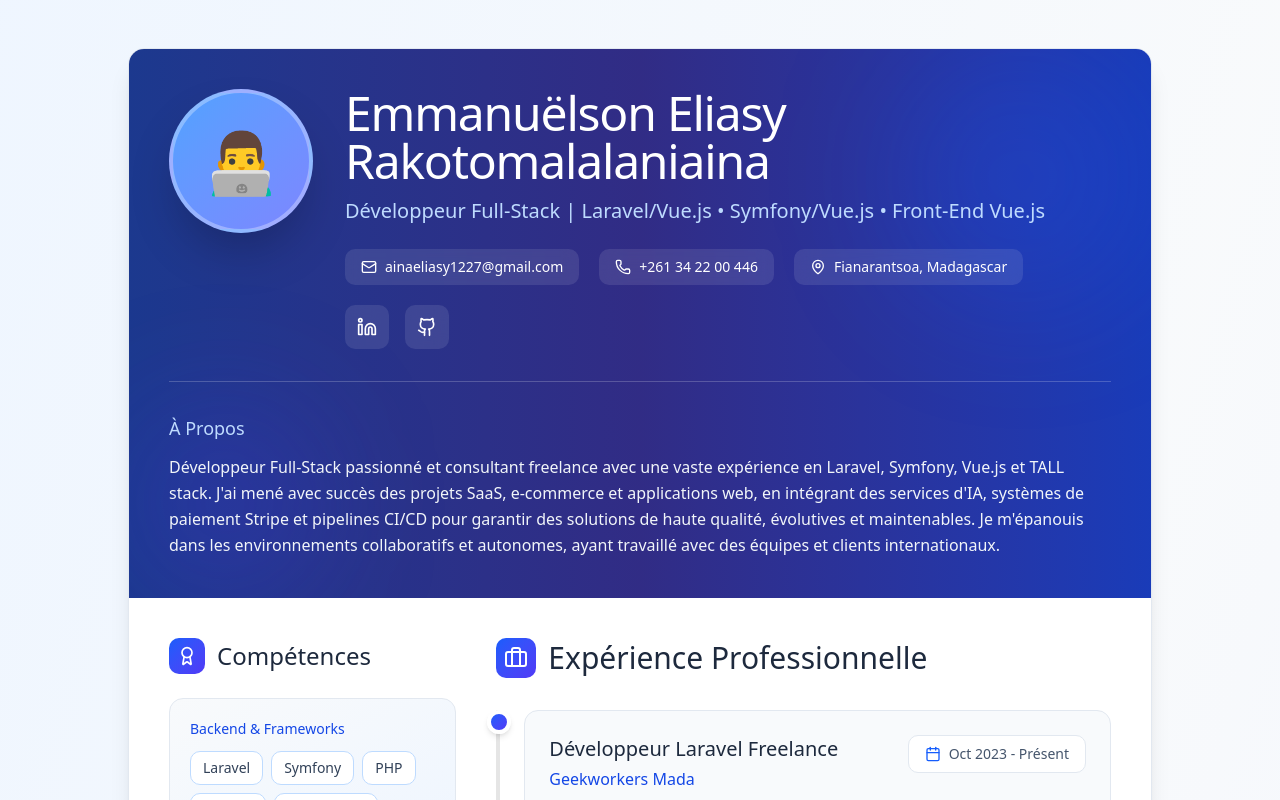
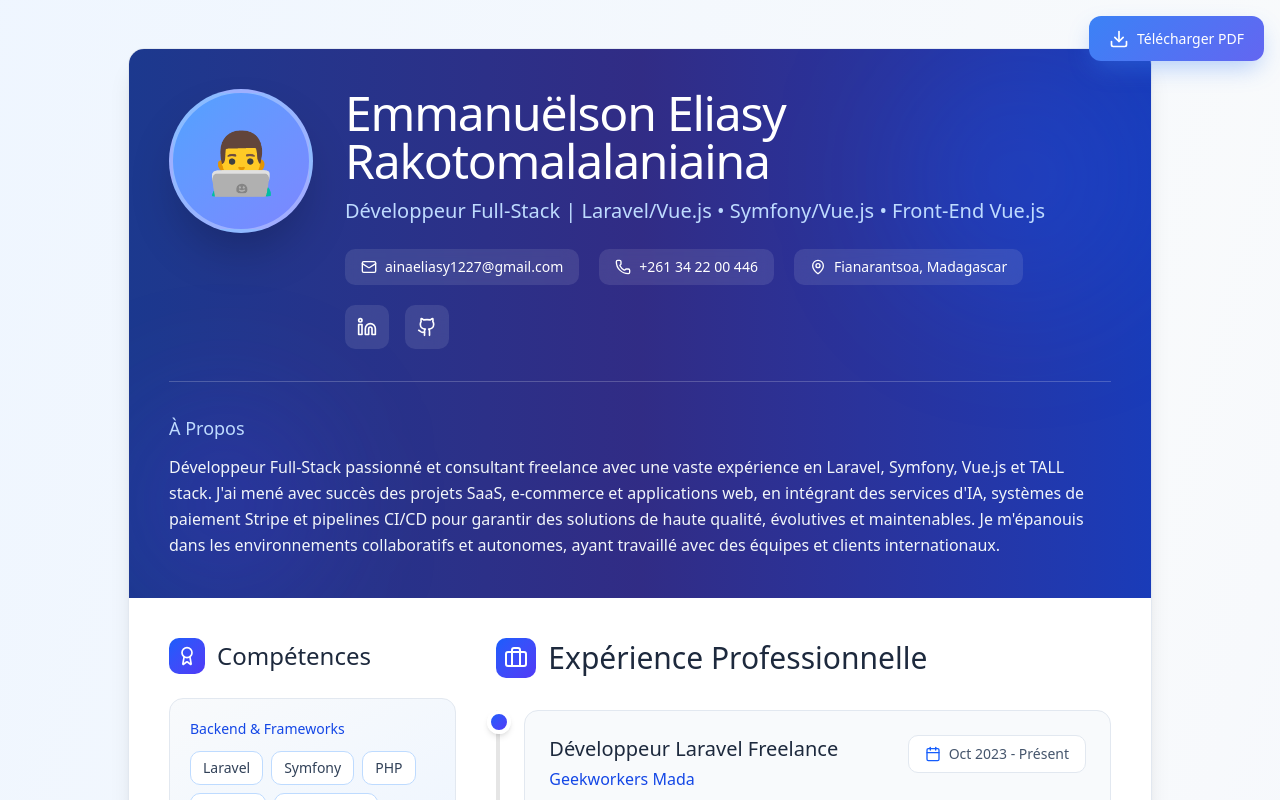
Before and after one commit to ainaeliasy/CV, a React (Vite) app: page / in a window 1280 px wide. Shown: the top 800 px of the page. Built offline with nearby package versions, Linux system fonts and the light colour scheme.

Commit message:
feat: Initialize React application with Tailwind CSS and add a PDF download component.

```diff
--- a/src/App.tsx
+++ b/src/App.tsx
@@ -5,9 +5,12 @@ import { Experience } from './components/Experience';
 import { Education } from './components/Education';
 import { Skills } from './components/Skills';
 import { Languages as LanguagesSection } from './components/Languages';
+import { DownloadPDFButton } from './components/DownloadPDFButton';
 
 export default function App() {
   return (
+    <>
+      <DownloadPDFButton />
       <div className="min-h-screen bg-gradient-to-br from-blue-50 via-slate-50 to-indigo-50 py-12 px-4">
         <div className="max-w-5xl mx-auto bg-white shadow-xl rounded-2xl overflow-hidden border border-slate-200">
           {/* En-tête avec informations personnelles */}
@@ -28,5 +31,6 @@ export default function App() {
           </div>
         </div>
       </div>
+    </>
   );
 }
--- /dev/null
+++ b/src/components/DownloadPDFButton.tsx
@@ -0,0 +1,19 @@
+import React from 'react';
+import { Download } from 'lucide-react';
+
+export function DownloadPDFButton() {
+  const handleDownload = () => {
+    window.print();
+  };
+
+  return (
+    <button
+      onClick={handleDownload}
+      className="download-pdf-btn"
+      title="Télécharger en PDF (Ctrl+P)"
+    >
+      <Download className="w-5 h-5" />
+      <span>Télécharger PDF</span>
+    </button>
+  );
+}
--- a/src/index.css
+++ b/src/index.css
@@ -1,7 +1,11 @@
 /*! tailwindcss v4.1.3 | MIT License | https://tailwindcss.com */
 @layer properties {
   @supports (((-webkit-hyphens: none)) and (not (margin-trim: inline))) or ((-moz-orient: inline) and (not (color: rgb(from red r g b)))) {
-    *, :before, :after, ::backdrop {
+
+    *,
+    :before,
+    :after,
+    ::backdrop {
       --tw-space-y-reverse: 0;
       --tw-border-style: solid;
       --tw-gradient-position: initial;
@@ -60,7 +64,9 @@
 }
 
 @layer theme {
-  :root, :host {
+
+  :root,
+  :host {
     --font-sans: ui-sans-serif, system-ui, sans-serif, "Apple Color Emoji", "Segoe UI Emoji", "Segoe UI Symbol", "Noto Color Emoji";
     --font-mono: ui-monospace, SFMono-Regular, Menlo, Monaco, Consolas, "Liberation Mono", "Courier New", monospace;
     --color-blue-50: oklch(.97 .014 254.604);
@@ -122,7 +128,11 @@
 }
 
 @layer base {
-  *, :after, :before, ::backdrop {
+
+  *,
+  :after,
+  :before,
+  ::backdrop {
     box-sizing: border-box;
     border: 0 solid;
     margin: 0;
@@ -136,7 +146,8 @@
     padding: 0;
   }
 
-  html, :host {
+  html,
+  :host {
     -webkit-text-size-adjust: 100%;
     tab-size: 4;
     line-height: 1.5;
@@ -161,7 +172,12 @@
     text-decoration: underline dotted;
   }
 
-  h1, h2, h3, h4, h5, h6 {
+  h1,
+  h2,
+  h3,
+  h4,
+  h5,
+  h6 {
     font-size: inherit;
     font-weight: inherit;
   }
@@ -173,11 +189,15 @@
     text-decoration: inherit;
   }
 
-  b, strong {
+  b,
+  strong {
     font-weight: bolder;
   }
 
-  code, kbd, samp, pre {
+  code,
+  kbd,
+  samp,
+  pre {
     font-family: var(--default-mono-font-family, ui-monospace, SFMono-Regular, Menlo, Monaco, Consolas, "Liberation Mono", "Courier New", monospace);
     font-feature-settings: var(--default-mono-font-feature-settings, normal);
     font-variation-settings: var(--default-mono-font-variation-settings, normal);
@@ -188,7 +208,8 @@
     font-size: 80%;
   }
 
-  sub, sup {
+  sub,
+  sup {
     vertical-align: baseline;
     font-size: 75%;
     line-height: 0;
@@ -221,21 +242,35 @@
     display: list-item;
   }
 
-  ol, ul, menu {
+  ol,
+  ul,
+  menu {
     list-style: none;
   }
 
-  img, svg, video, canvas, audio, iframe, embed, object {
+  img,
+  svg,
+  video,
+  canvas,
+  audio,
+  iframe,
+  embed,
+  object {
     vertical-align: middle;
     display: block;
   }
 
-  img, video {
+  img,
+  video {
     max-width: 100%;
     height: auto;
   }
 
-  button, input, select, optgroup, textarea {
+  button,
+  input,
+  select,
+  optgroup,
+  textarea {
     font: inherit;
     font-feature-settings: inherit;
     font-variation-settings: inherit;
@@ -341,7 +376,8 @@
     box-shadow: none;
   }
 
-  button, input:where([type="button"], [type="reset"], [type="submit"]) {
+  button,
+  input:where([type="button"], [type="reset"], [type="submit"]) {
     appearance: button;
   }
 
@@ -413,7 +449,9 @@
     line-height: 1.5;
   }
 
-  :where(:not(:has([class*=" text-"]), :not(:has([class^="text-"])))) h4, :where(:not(:has([class*=" text-"]), :not(:has([class^="text-"])))) label, :where(:not(:has([class*=" text-"]), :not(:has([class^="text-"])))) button {
+  :where(:not(:has([class*=" text-"]), :not(:has([class^="text-"])))) h4,
+  :where(:not(:has([class*=" text-"]), :not(:has([class^="text-"])))) label,
+  :where(:not(:has([class*=" text-"]), :not(:has([class^="text-"])))) button {
     font-size: var(--text-base);
     font-weight: var(--font-weight-medium);
     line-height: 1.5;
@@ -670,7 +708,7 @@
   }
 
   .rounded-xl {
-    border-radius: calc(var(--radius)  + 4px);
+    border-radius: calc(var(--radius) + 4px);
   }
 
   .border {
@@ -1106,67 +1144,67 @@
     }
   }
 
-  @media (width >= 40rem) {
+  @media (width >=40rem) {
     .sm\:flex-row {
       flex-direction: row;
     }
   }
 
-  @media (width >= 40rem) {
+  @media (width >=40rem) {
     .sm\:items-start {
       align-items: flex-start;
     }
   }
 
-  @media (width >= 40rem) {
+  @media (width >=40rem) {
     .sm\:justify-between {
       justify-content: space-between;
     }
   }
 
-  @media (width >= 48rem) {
+  @media (width >=48rem) {
     .md\:col-span-1 {
       grid-column: span 1 / span 1;
     }
   }
 
-  @media (width >= 48rem) {
+  @media (width >=48rem) {
     .md\:col-span-2 {
       grid-column: span 2 / span 2;
     }
   }
 
-  @media (width >= 48rem) {
+  @media (width >=48rem) {
     .md\:grid-cols-3 {
       grid-template-columns: repeat(3, minmax(0, 1fr));
     }
   }
 
-  @media (width >= 48rem) {
+  @media (width >=48rem) {
     .md\:flex-row {
       flex-direction: row;
     }
   }
 
-  @media (width >= 48rem) {
+  @media (width >=48rem) {
     .md\:items-start {
       align-items: flex-start;
     }
   }
 
-  @media (width >= 48rem) {
+  @media (width >=48rem) {
     .md\:justify-start {
       justify-content: flex-start;
     }
   }
 
-  @media (width >= 48rem) {
+  @media (width >=48rem) {
     .md\:text-left {
       text-align: left;
     }
   }
 
-  @media (width >= 48rem) {
+  @media (width >=48rem) {
     .md\:text-5xl {
       font-size: var(--text-5xl);
       line-height: var(--tw-leading, var(--text-5xl--line-height));
@@ -1541,3 +1579,91 @@ html {
   inherits: false;
   initial-value: 1;
 }
+
+/* ========================================
+   Download PDF Button
+   ======================================== */
+
+.download-pdf-btn {
+  position: fixed;
+  top: 1rem;
+  right: 1rem;
+  display: flex;
+  align-items: center;
+  gap: 0.5rem;
+  padding: 0.75rem 1.25rem;
+  background: linear-gradient(135deg, #3b82f6 0%, #6366f1 100%);
+  color: white;
+  border: none;
+  border-radius: 0.75rem;
+  font-weight: 500;
+  font-size: 0.875rem;
+  cursor: pointer;
+  box-shadow: 0 10px 25px -5px rgba(59, 130, 246, 0.4);
+  transition: all 0.2s ease;
+  z-index: 1000;
+}
+
+.download-pdf-btn:hover {
+  transform: translateY(-2px);
+  box-shadow: 0 15px 35px -5px rgba(59, 130, 246, 0.5);
+}
+
+.download-pdf-btn:active {
+  transform: translateY(0);
+}
+
+/* ========================================
+   Print Styles - Preserves exact layout
+   ======================================== */
+
+@media print {
+  @page {
+    size: A4 portrait;
+    margin: 10mm;
+  }
+
+  /* Hide the download button when printing */
+  .download-pdf-btn {
+    display: none !important;
+  }
+
+  /* Remove page background, keep content background */
+  body {
+    background: white !important;
+    -webkit-print-color-adjust: exact !important;
+    print-color-adjust: exact !important;
+  }
+
+  /* Remove outer padding/margin */
+  .min-h-screen {
+    min-height: auto !important;
+    padding: 0 !important;
+    background: none !important;
+  }
+
+  /* Main CV container - full width for print */
+  .max-w-5xl {
+    max-width: 100% !important;
+    margin: 0 !important;
+    box-shadow: none !important;
+    border-radius: 0 !important;
+  }
+
+  /* Preserve gradients and colors */
+  .bg-gradient-to-r,
+  .bg-gradient-to-br,
+  [class*="bg-blue"],
+  [class*="bg-indigo"],
+  [class*="bg-slate"] {
+    -webkit-print-color-adjust: exact !important;
+    print-color-adjust: exact !important;
+  }
+
+  /* Prevent page breaks inside important elements */
+  section,
+  .space-y-8>div,
+  .space-y-6>div {
+    page-break-inside: avoid;
+  }
+}
```
Lines whose indentation alone changed are shown as unchanged.
